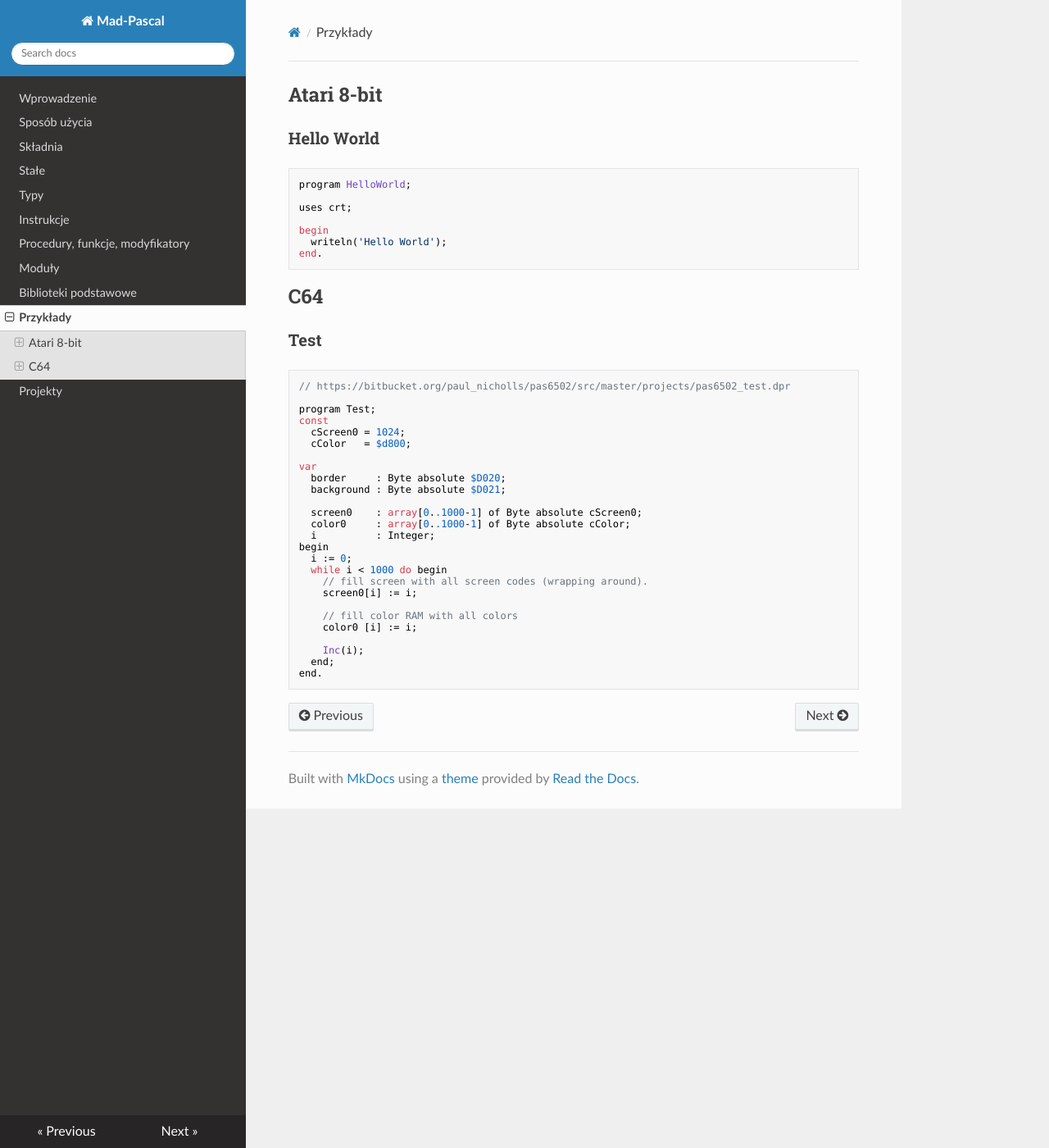
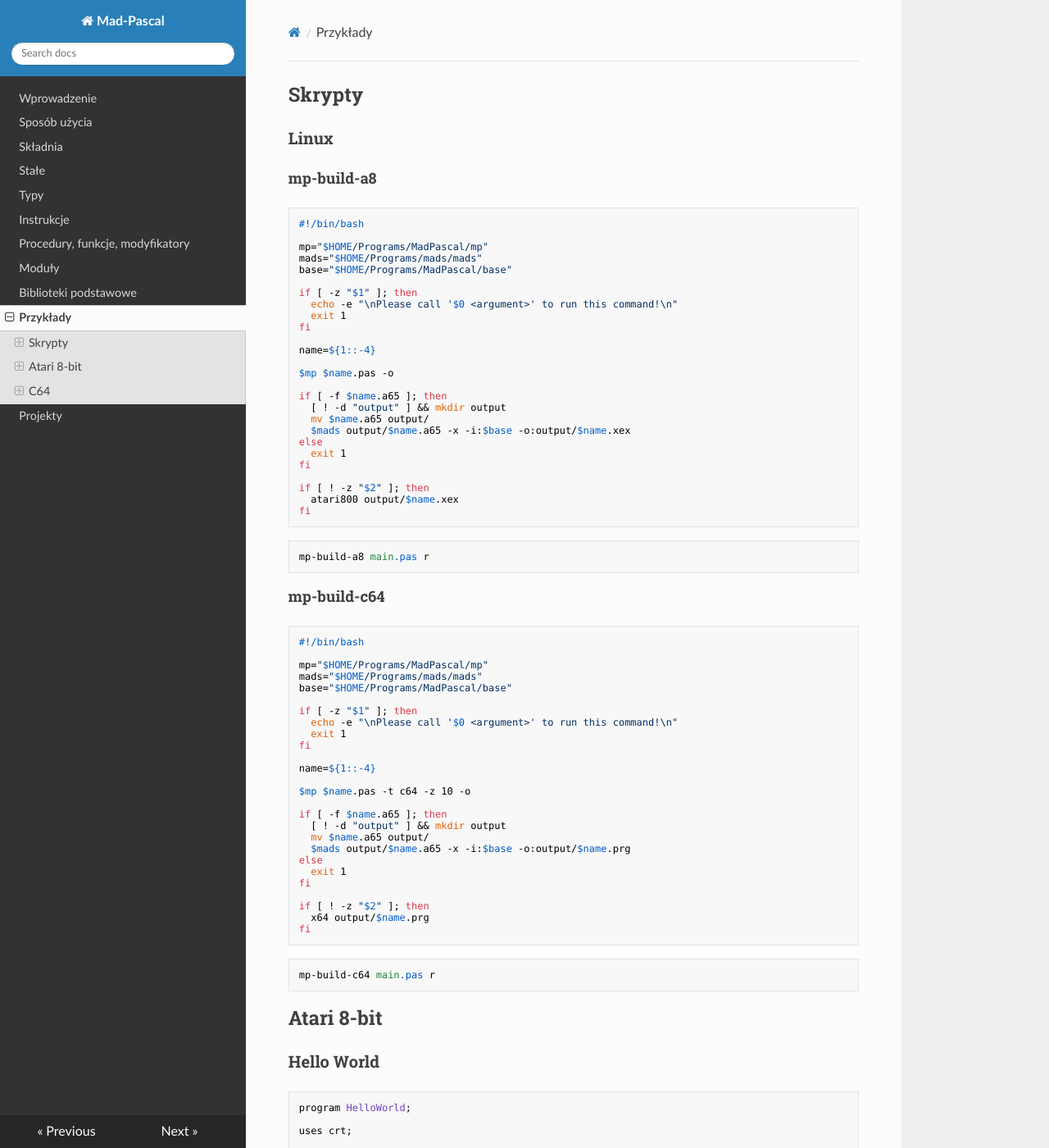
Before and after one commit to zbyti/mad-pascal-mkdocs, an MkDocs documentation site: the page built from docs/10-przyklady.md, in a window 1280 px wide and 1400 px high. Shown: the whole window at 82% size. Built offline with MkDocs 1.6.1, drawn with Linux system fonts in a browser that asks for light colours; nearby versions of some CDN libraries.

Commit message:
skrypty linux

````diff
--- a/docs/10-przyklady.md
+++ b/docs/10-przyklady.md
@@ -1,4 +1,75 @@
 #
+
+## Skrypty
+
+### Linux
+
+#### mp-build-a8
+
+```bash
+#!/bin/bash
+
+mp="$HOME/Programs/MadPascal/mp"
+mads="$HOME/Programs/mads/mads"
+base="$HOME/Programs/MadPascal/base"
+
+if [ -z "$1" ]; then
+  echo -e "\nPlease call '$0 <argument>' to run this command!\n"
+  exit 1
+fi
+
+name=${1::-4}
+
+$mp $name.pas -o
+
+if [ -f $name.a65 ]; then
+  [ ! -d "output" ] && mkdir output
+  mv $name.a65 output/
+  $mads output/$name.a65 -x -i:$base -o:output/$name.xex
+else
+  exit 1
+fi
+
+if [ ! -z "$2" ]; then
+  atari800 output/$name.xex
+fi
+```
+
+    mp-build-a8 main.pas r
+
+
+#### mp-build-c64
+
+```bash
+#!/bin/bash
+
+mp="$HOME/Programs/MadPascal/mp"
+mads="$HOME/Programs/mads/mads"
+base="$HOME/Programs/MadPascal/base"
+
+if [ -z "$1" ]; then
+  echo -e "\nPlease call '$0 <argument>' to run this command!\n"
+  exit 1
+fi
+
+name=${1::-4}
+
+$mp $name.pas -t c64 -z 10 -o
+
+if [ -f $name.a65 ]; then
+  [ ! -d "output" ] && mkdir output
+  mv $name.a65 output/
+  $mads output/$name.a65 -x -i:$base -o:output/$name.prg
+else
+  exit 1
+fi
+
+if [ ! -z "$2" ]; then
+  x64 output/$name.prg
+fi
+```
+
+    mp-build-c64 main.pas r
 
 ## Atari 8-bit
 
````
